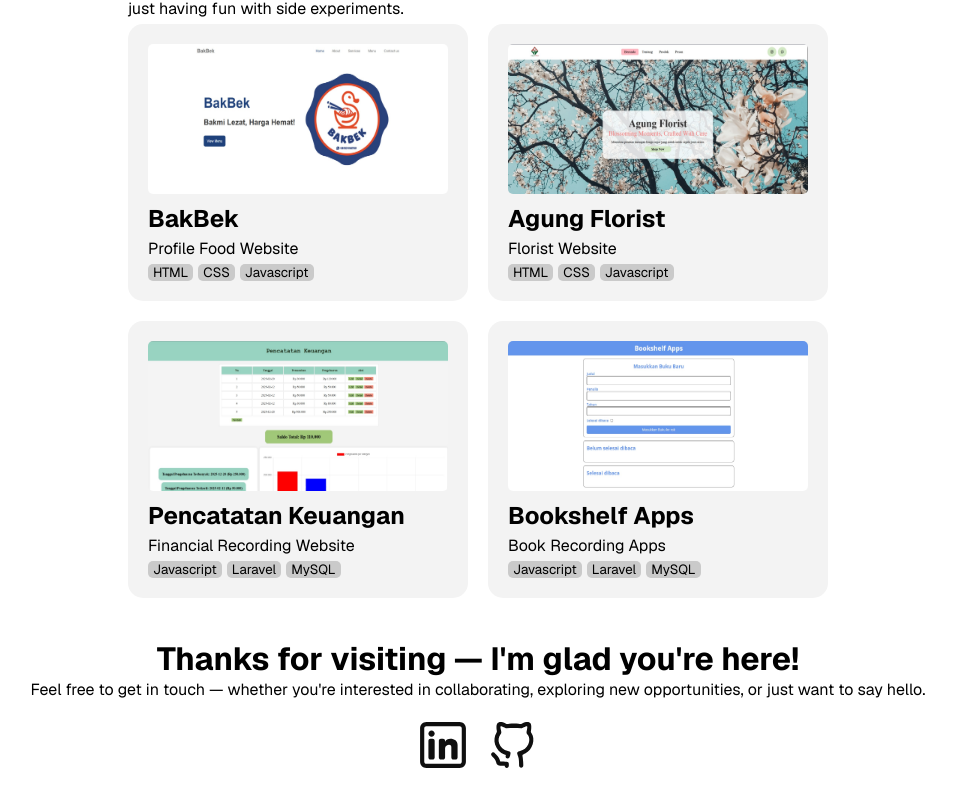
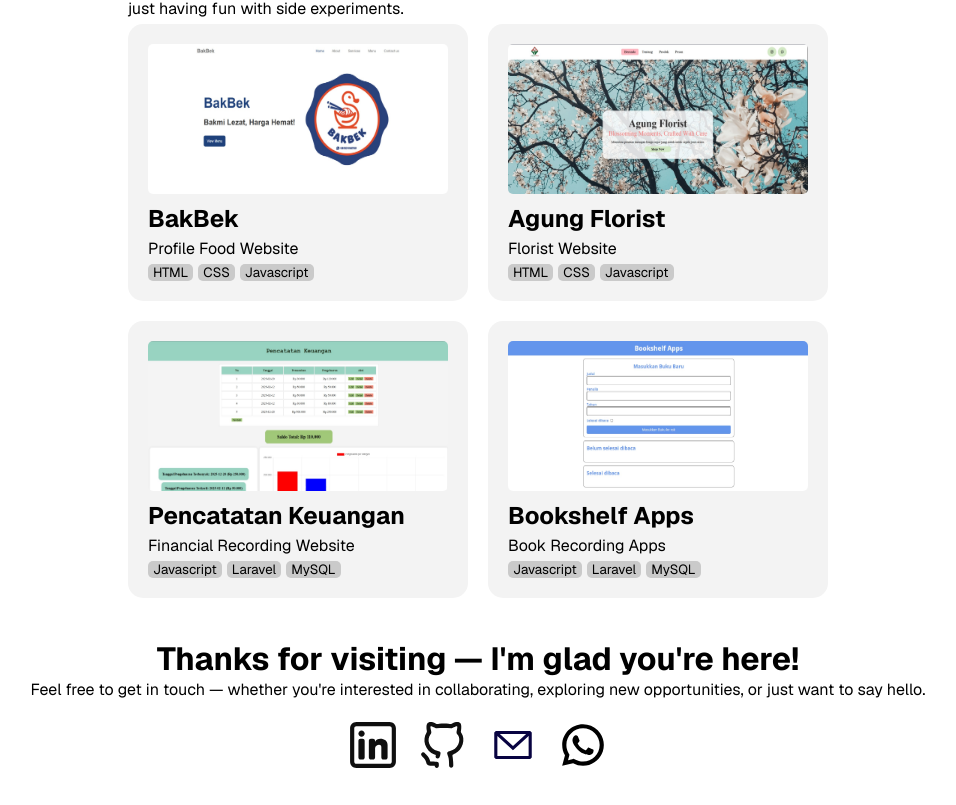
Before and after one commit to WilliamSnjy/portfolio, a Next.js app: page / in a window 1280 px wide. Shown: the part 1103-1908 px from the top of the page, without its empty margins (162-1118 px from the left). Built offline with nearby package versions, Linux system fonts and the light colour scheme.

Commit message:
third commit

```diff
--- a/src/app/page.js
+++ b/src/app/page.js
@@ -3,6 +3,7 @@ import styles from "./page.module.css";
 import Nav from "@/components/nav";
 import Skills from "@/components/content-skils";
 import Project from "@/components/card";
+import Footer from "@/components/ficon";
 
 export default function Home() {
   return (
@@ -32,34 +33,7 @@ export default function Home() {
         <div className={styles.divider}></div>
         <Project />
       </main>
-      <footer className={styles.box}>
-        <div className={styles.footer_box}>
-          <h1>Thanks for visiting — I&apos;m glad you&apos;re here!</h1>
-          <p>Feel free to get in touch — whether you&apos;re interested in collaborating, exploring new opportunities, or just want to say hello.</p>
-        </div>
-        <div className={styles.footer_icon}>
-          <a target="blank" href="https://www.linkedin.com/in/william-sanjaya/">
-            <div>
-              <Image
-                src="/linkedin.svg"
-                width={50}
-                height={50}
-                alt="email"
-              />
-            </div>
-          </a>
-          <a target="blank" href="https://github.com/WilliamSnjy">
-            <div>
-              <Image
-                src="/ggithub.svg"
-                width={50}
-                height={50}
-                alt="github"
-              />
-            </div>
-          </a>
-        </div>
-      </footer>
+      <Footer />
     </div>
   );
 }
--- a/src/app/page.module.css
+++ b/src/app/page.module.css
@@ -151,12 +151,16 @@
 
 @media (max-width: 600px) {
 
+  .profile {
+    display: none;
+  }
+
   .navhead{
-    font-size: 7px;
+    font-size: xx-small;
   }
 
   .navcontent{
-    font-size: 0.2em;
+    font-size: xx-small;
   }
 
   .navbox{
@@ -165,14 +169,14 @@
   }
 
   .introduction {
-    font-size: medium;
+    font-size: large;
     justify-content: center;
   }
 
   .description {
     display: flex;
     justify-content: center;
-    font-size: medium;
+    font-size: large;
     width: 300px;
     line-height: 20px;
   }
@@ -188,7 +192,7 @@
   }
 
   .down {
-    margin-top: 150px;
+    margin-top: 200px;
     margin-bottom: 200px;
   }
 
--- /dev/null
+++ b/src/components/ficon.js
@@ -0,0 +1,55 @@
+import Image from "next/image";
+import styles from "../app/page.module.css";
+
+export default function Footer(){
+    return (
+        <footer className={styles.box}>
+        <div className={styles.footer_box}>
+          <h1>Thanks for visiting — I&apos;m glad you&apos;re here!</h1>
+          <p>Feel free to get in touch — whether you&apos;re interested in collaborating, exploring new opportunities, or just want to say hello.</p>
+        </div>
+        <div className={styles.footer_icon}>
+          <a target="blank" href="https://www.linkedin.com/in/william-sanjaya/">
+            <div>
+              <Image
+                src="/linkedin.svg"
+                width={50}
+                height={50}
+                alt="linkedin"
+              />
+            </div>
+          </a>
+          <a target="blank" href="https://github.com/WilliamSnjy">
+            <div>
+              <Image
+                src="/ggithub.svg"
+                width={50}
+                height={50}
+                alt="github"
+              />
+            </div>
+          </a>
+          <a target="blank" href="https://mail.google.com/mail/u/0/?view=cm&tf=1&fs=1&to=william.sanjaya50@gmail.com">
+            <div>
+              <Image
+                src="/email.svg"
+                width={50}
+                height={50}
+                alt="email"
+              />
+            </div>
+          </a>
+          <a target="blank" href="https://wa.me/081383680980">
+            <div>
+              <Image
+                src="/whatsapp.svg"
+                width={50}
+                height={50}
+                alt="whatsapp"
+              />
+            </div>
+          </a>
+        </div>
+      </footer>
+    )
+}
```
Also changed, not shown: public/whatsapp.svg (added).
